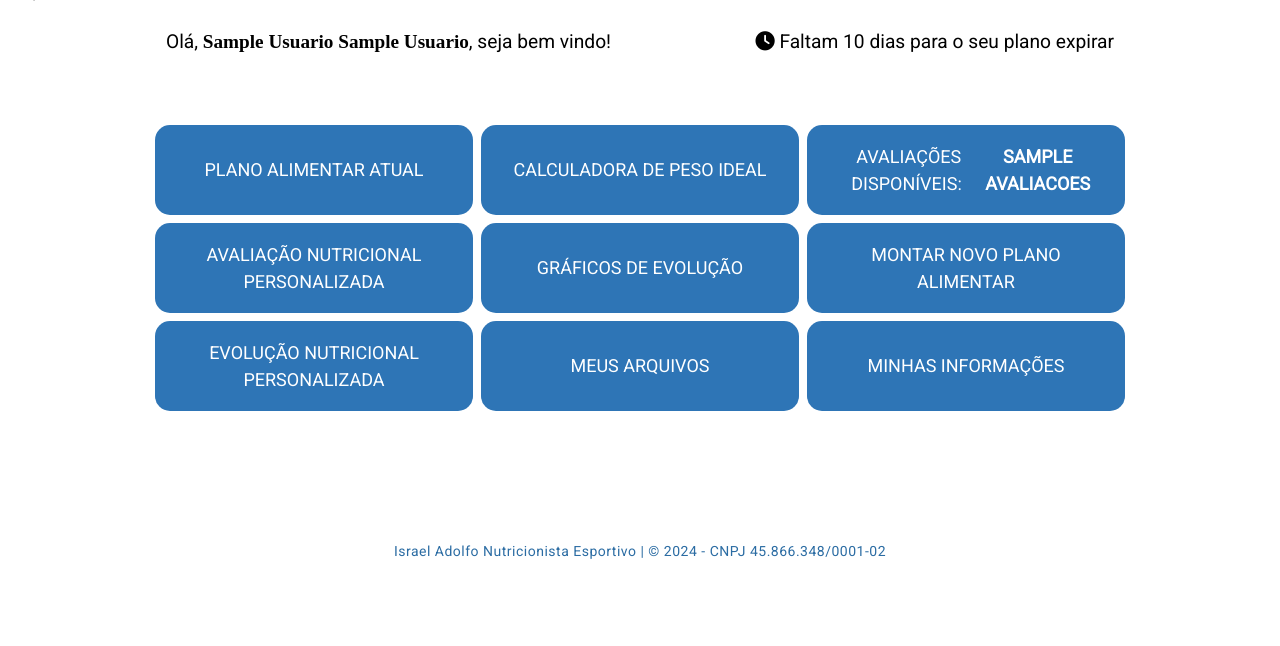
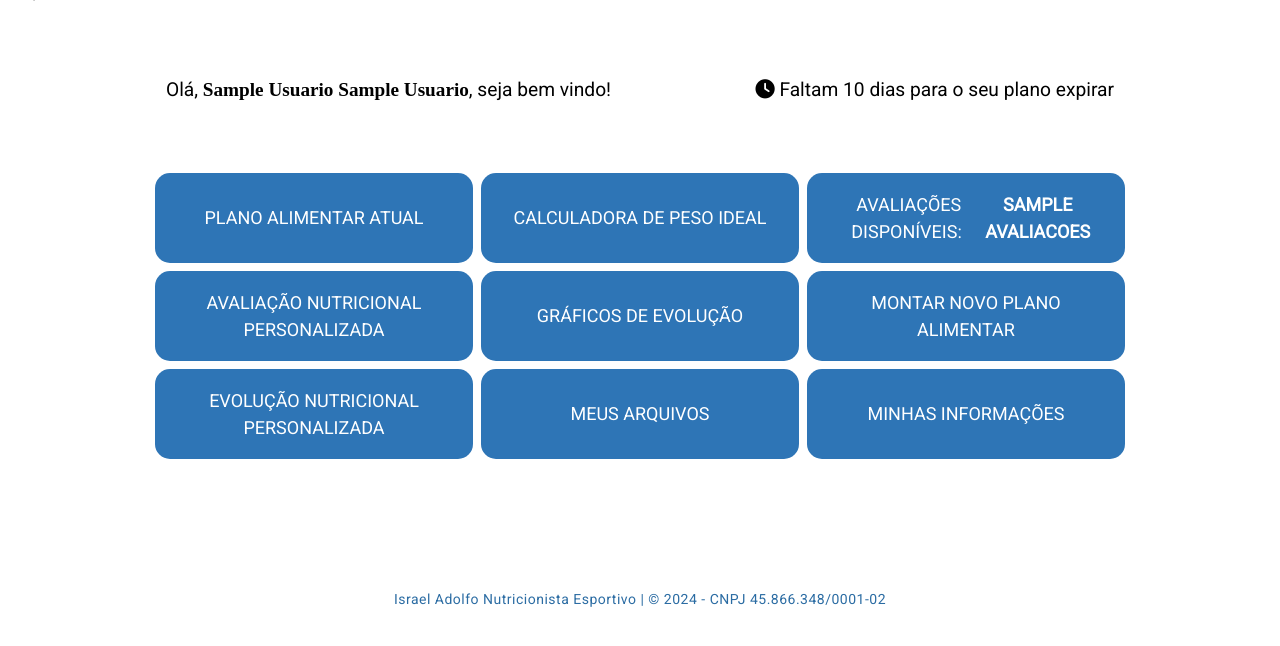
Before and after one commit to israeladolfo79/EmagrecimentoDefinitivoApp, a Django app: template core/templates/core/dashboard_cliente.html in a window 1280 px wide. Shown: the part 110-756 px from the top of the page. Run offline with Django 3.2, Linux system fonts and the light colour scheme; the template is opened without the code that fills it: most values are stand-ins (such as "Sample title", 1, 10 or a date in 2020); some libraries are stand-ins or nearby versions; some web fonts are replaced.

Commit message:
mt5 Dash

```diff
--- a/core/templates/core/dashboard_cliente.html
+++ b/core/templates/core/dashboard_cliente.html
@@ -71,7 +71,7 @@
         </div>
         {% endfor %}
         {% endif %}
-       <div class="col-md-12">
+       <div class="col-md-12 mt-5">
         <div class="d-flex">
           <div class="flex-fill">
             <p class="">Olá, <b style="font-family:'roboto-w'!important;text-transform: capitalize;">{{usuario.nome}} {{usuario.sobrenome}}</b>, seja bem vindo! </p>
```
